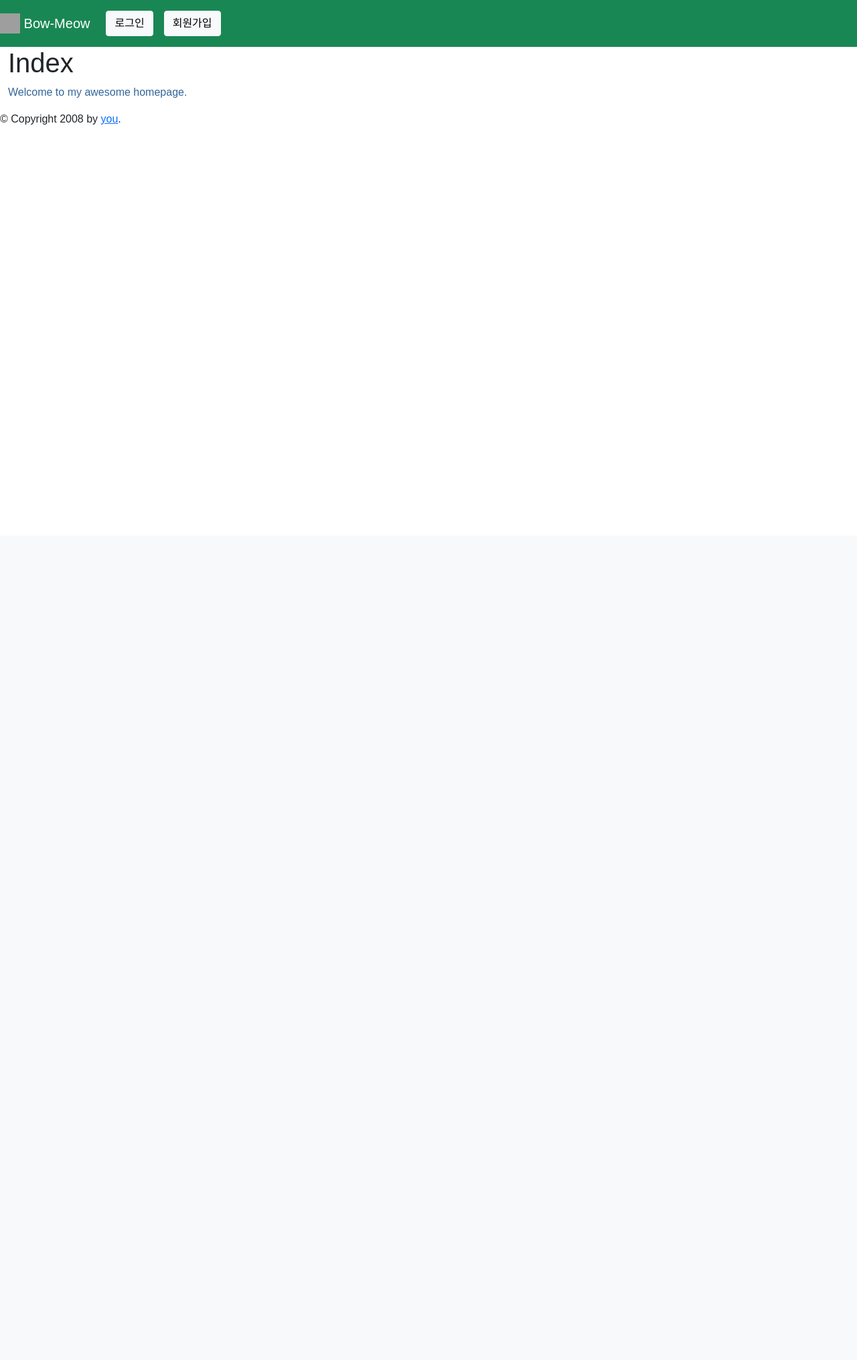
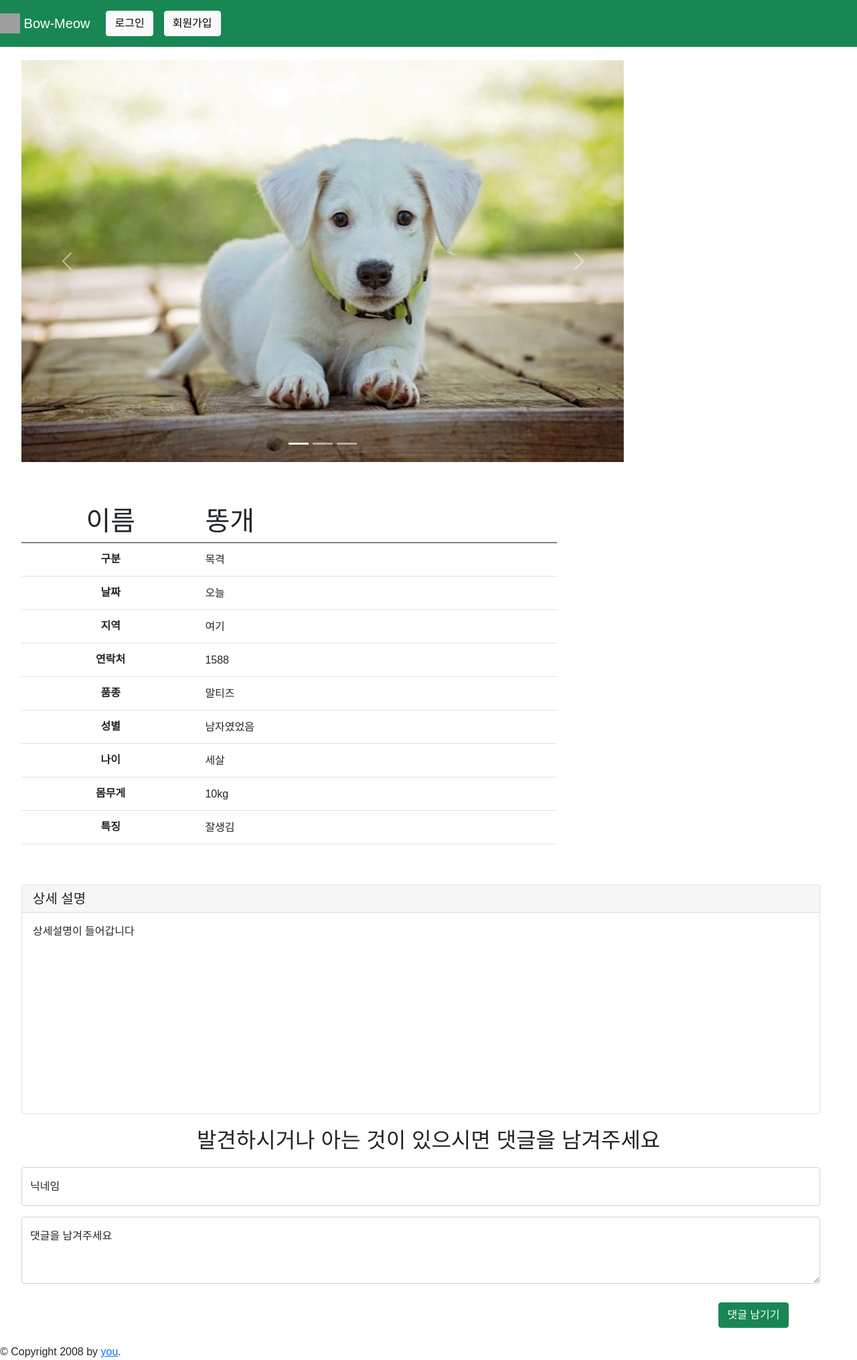
Before and after one commit to exit-Han/bow-meow, a Flask app: page /details in a window 1280 px wide. Shown: the whole page at 67% size. Before the commit the page ends 186 px from the top, so only its background shows below. Run offline with Flask 2, Linux system fonts and the light colour scheme; data that the repository does not hold is empty; grey boxes are pictures that could not be loaded.

Commit message:
2차 update 입니다. #1 #5

```diff
--- a/app.py
+++ b/app.py
@@ -2,13 +2,16 @@ from flask import Flask, render_template, request, jsonify
 from dotenv import load_dotenv
 import os
 from pymongo import MongoClient
+import certifi
+
+ca = certifi.where()
 
 # load .env
 load_dotenv()
 
 app = Flask(__name__)
 
-client = MongoClient(os.environ.get('DB_URL'))
+client = MongoClient(os.environ.get('DB_URL'), tlsCAFile=ca)
 db = client.sparta
 
 @app.route('/')
@@ -19,6 +22,24 @@ def home():
 def detail():
     return render_template('details.html')
 
+# 댓글기능
+@app.route("/comments", methods=["POST"])
+def comment_post():
+    nickname_receive = request.form['nickname_give']
+    comment_receive = request.form['comment_give']
+
+    doc = {
+        'nickname': nickname_receive,
+        'comment': comment_receive,
+    }
+    db.comment.insert_one(doc)
+
+    return jsonify({'msg': '제보 완료!'})
+
+@app.route("/comments", methods=["GET"])
+def comment_get():
+    comment_list = list(db.comment.find({}, {'_id': False}))
+    return jsonify({'lists':comment_list})
 
 if __name__ == '__main__':
     app.run('0.0.0.0', port=5000, debug=True)
--- a/static/css/style.css
+++ b/static/css/style.css
@@ -36,3 +36,35 @@
 }
 
 /*end of main page*/
+
+/*details page*/
+
+.table > tbody > tr > th {
+  text-align: center;
+
+  height: 50px;
+
+  display: flex;
+  flex-direction: column;
+  align-items: center;
+  justify-content: center;
+}
+
+.table > tbody > tr > td {
+  vertical-align: middle;
+  height: 50px;
+}
+
+.detailsh2 {
+  display: flex;
+  flex-direction: column;
+  align-items: center;
+  justify-content: center;
+}
+
+.mycards {
+  width: 95%;
+  margin: 20px 20px 20px 20px;
+}
+
+/*end of details page*/
--- /dev/null
+++ b/static/js/script.js
@@ -0,0 +1,45 @@
+/*details script*/
+$(document).ready(function () {
+  show_comment();
+});
+
+function save_comment() {
+  let name = $("#name").val();
+  let comment = $("#comment").val();
+
+  $.ajax({
+    type: "POST",
+    url: "/comments",
+    data: { nickname_give: name, comment_give: comment },
+    success: function (response) {
+      alert(response["msg"]);
+      window.location.reload();
+    },
+  });
+}
+
+function show_comment() {
+  $.ajax({
+    type: "GET",
+    url: "/comments",
+    data: {},
+    success: function (response) {
+      let rows = response["lists"];
+      for (let i = 0; i < rows.length; i++) {
+        let nickname = rows[i]["nickname"];
+        let comment = rows[i]["comment"];
+
+        let temp_html = `<div class="card">
+                                            <div class="card-body">
+                                                <blockquote class="blockquote mb-1">
+                                                    <p>${comment}</p>
+                                                    <footer class="blockquote-footer">${nickname}</footer>
+                                                </blockquote>
+                                            </div>
+                                        </div>`;
+        $("#comment-list").append(temp_html);
+      }
+    },
+  });
+}
+/*end of detatils script*/
--- a/templates/base.html
+++ b/templates/base.html
@@ -22,10 +22,14 @@
   <!--title-->
   <title>{% block title %}{% endblock %};Bow-Meow:유기반려동물 제보</title>
   {% endblock %}
+
+  {% block javascript %}
+  <script src="{{ url_for('static',filename='js/script.js') }}"></script>
+  {% endblock %}
 </head>
 
 <body>
-  <nav class="navbar navbar-expand-lg bg-success navbar-dark">
+  <nav class="navbar navbar-expand-sm bg-success navbar-dark">
     <!--brand logo-->
     <a class="navbar-brand" href="#">
       <img src="/docs/4.0/assets/brand/bootstrap-solid.svg" width="30" height="30" class="d-inline-block align-top"
--- a/templates/details.html
+++ b/templates/details.html
@@ -1,4 +1,7 @@
-{% extends "base.html" %} {% block title %}Index{% endblock %} {% block head %}
+{% extends "base.html" %}
+{% block title %}디테일 페이지{% endblock %}
+
+{% block head %}
 {{ super() }}
 
 <style type="text/css">
@@ -6,7 +9,120 @@
         color: #336699;
     }
 </style>
-{% endblock %} {% block content %}
-<h1 class="h1">Index</h1>
-<p class="important">Welcome to my awesome homepage.</p>
+
 {% endblock %}
+{% block content %}
+{% block navbar %}{% endblock %}
+<!--images-->
+<div id="carouselExampleIndicators" class="carousel slid float-start" data-bs-ride="true"
+    style="max-width: 900px; width: 95%; max-height: 1000px; height: 100%; margin: 20px 100px 20px 20px;">
+    <div class="carousel-indicators">
+        <button type="button" data-bs-target="#carouselExampleIndicators" data-bs-slide-to="0" class="active"
+            aria-current="true" aria-label="Slide 1"></button>
+        <button type="button" data-bs-target="#carouselExampleIndicators" data-bs-slide-to="1"
+            aria-label="Slide 2"></button>
+        <button type="button" data-bs-target="#carouselExampleIndicators" data-bs-slide-to="2"
+            aria-label="Slide 3"></button>
+    </div>
+    <div class="carousel-inner">
+        <div class="carousel-item active">
+            <img src="static/img/puppy-gd9b77039c_640.jpg" class="d-block w-100" alt="puppy-gd9b77039c_640.jpg">
+        </div>
+        <div class="carousel-item">
+            <img src="static/img/puppy-gd9b77039c_640.jpg" class="d-block w-100" alt="puppy-gd9b77039c_640.jpg">
+        </div>
+        <div class="carousel-item">
+            <img src="static/img/puppy-gd9b77039c_640.jpg" class="d-block w-100" alt="puppy-gd9b77039c_640.jpg">
+        </div>
+    </div>
+    <button class="carousel-control-prev" type="button" data-bs-target="#carouselExampleIndicators"
+        data-bs-slide="prev">
+        <span class="carousel-control-prev-icon" aria-hidden="true"></span>
+        <span class="visually-hidden">Previous</span>
+    </button>
+    <button class="carousel-control-next" type="button" data-bs-target="#carouselExampleIndicators"
+        data-bs-slide="next">
+        <span class="carousel-control-next-icon" aria-hidden="true"></span>
+        <span class="visually-hidden">Next</span>
+    </button>
+</div>
+
+<!--right description-->
+<table class="table"
+    style="max-width: 800px; width: 95%; max-height: 1000px; height: 100%; margin: 20px 20px 60px 20px;">
+    <thead>
+        <tr>
+            <th scope="col" class="h1 text-center" style="width: 33.3%; height: 100px;">이름</th>
+            <th scope="col" class="h1">똥개</th>
+        </tr>
+    </thead>
+    <tbody class="table-group-divider">
+        <tr>
+            <th scope="row">구분</th>
+            <td>목격</td>
+        </tr>
+        <tr>
+            <th scope="row">날짜</th>
+            <td>오늘</td>
+        </tr>
+        <tr>
+            <th scope="row">지역</th>
+            <td>여기</td>
+        </tr>
+        <tr>
+            <th scope="row">연락처</th>
+            <td colspan="2">1588</td>
+        </tr>
+        <tr>
+            <th scope="row">품종</th>
+            <td colspan="2">말티즈</td>
+        </tr>
+        <tr>
+            <th scope="row">성별</th>
+            <td colspan="2">남자였었음</td>
+        </tr>
+        <tr>
+            <th scope="row">나이</th>
+            <td colspan="2">세살</td>
+        </tr>
+        <tr>
+            <th scope="row">몸무게</th>
+            <td colspan="2">10kg</td>
+        </tr>
+        <tr>
+            <th scope="row">특징</th>
+            <td colspan="2">잘생김</td>
+        </tr>
+    </tbody>
+</table>
+
+<!--특징 및 상세설명-->
+<div class="card" style="width: 95%; margin: 20px 20px 20px 20px;">
+    <h5 class="card-header">상세 설명</h5>
+    <div class="card-body" style="height: 300px;">
+        <p class="card-text">상세설명이 들어갑니다</p>
+    </div>
+</div>
+
+<h2 class="detailsh2">발견하시거나 아는 것이 있으시면 댓글을 남겨주세요</h2>
+
+<!--댓글 남기기-->
+<div class="mypost" style="width: 95%; margin: 20px 20px 20px 20px;">
+    <div class="form-floating mb-3">
+        <input type="text" class="form-control" id="name" placeholder="url">
+        <label for="floatingInput">닉네임</label>
+    </div>
+    <div class="form-floating">
+        <textarea class="form-control" placeholder="Leave a comment here" id="comment" style="height: 100px"></textarea>
+        <label for="floatingTextarea2">댓글을 남겨주세요</label>
+    </div>
+    <div style="width: 95%; height: 50px; margin: 20px 20px 20px 20px;">
+        <button onclick="save_comment()" type="button" class="btn btn-success float-end m-2 mb-2">댓글 남기기</button>
+    </div>
+</div>
+
+<!--댓글 조회-->
+<div class="mycards" id="comment-list">
+</div>
+
+{% endblock %}
```
